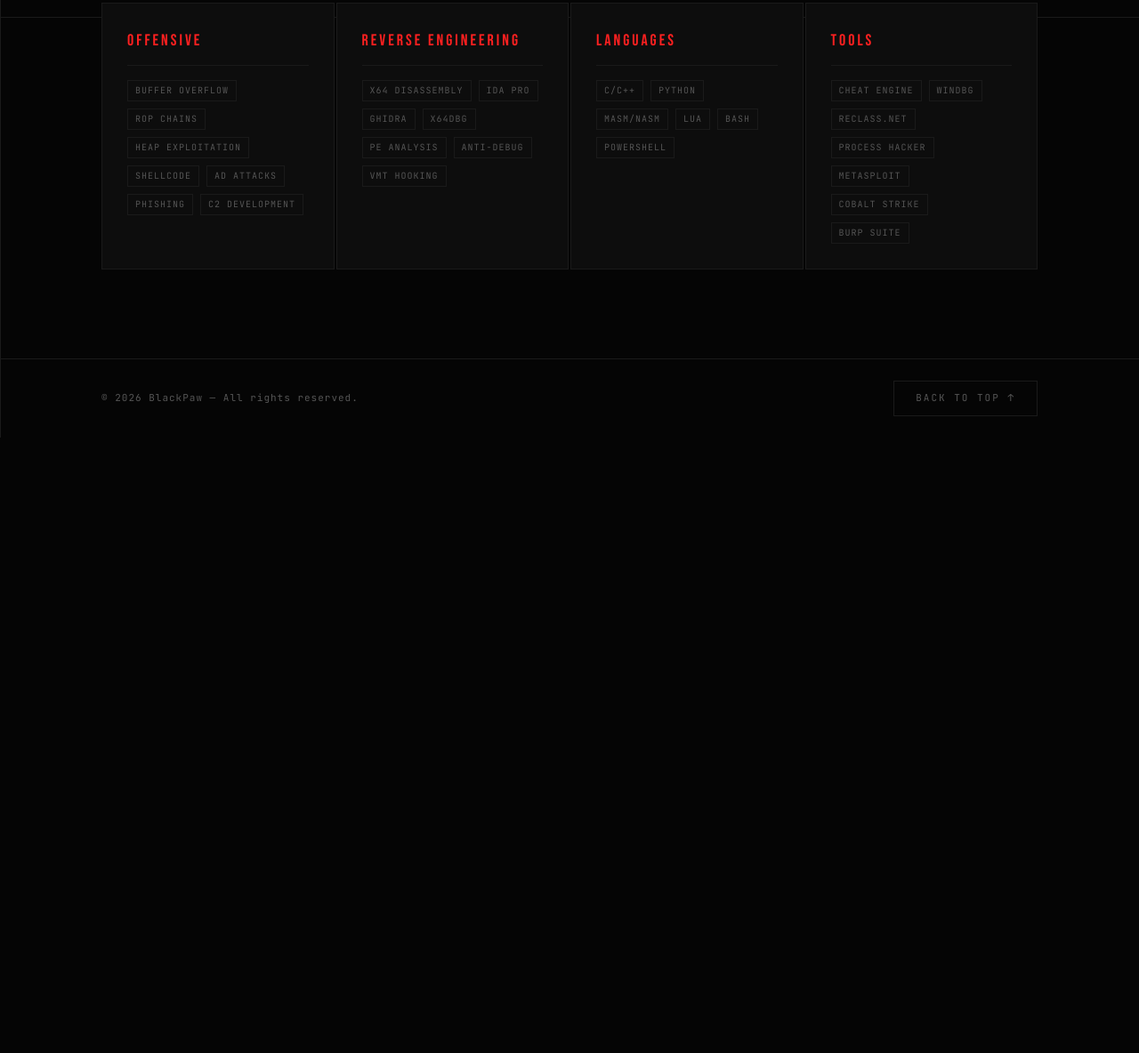
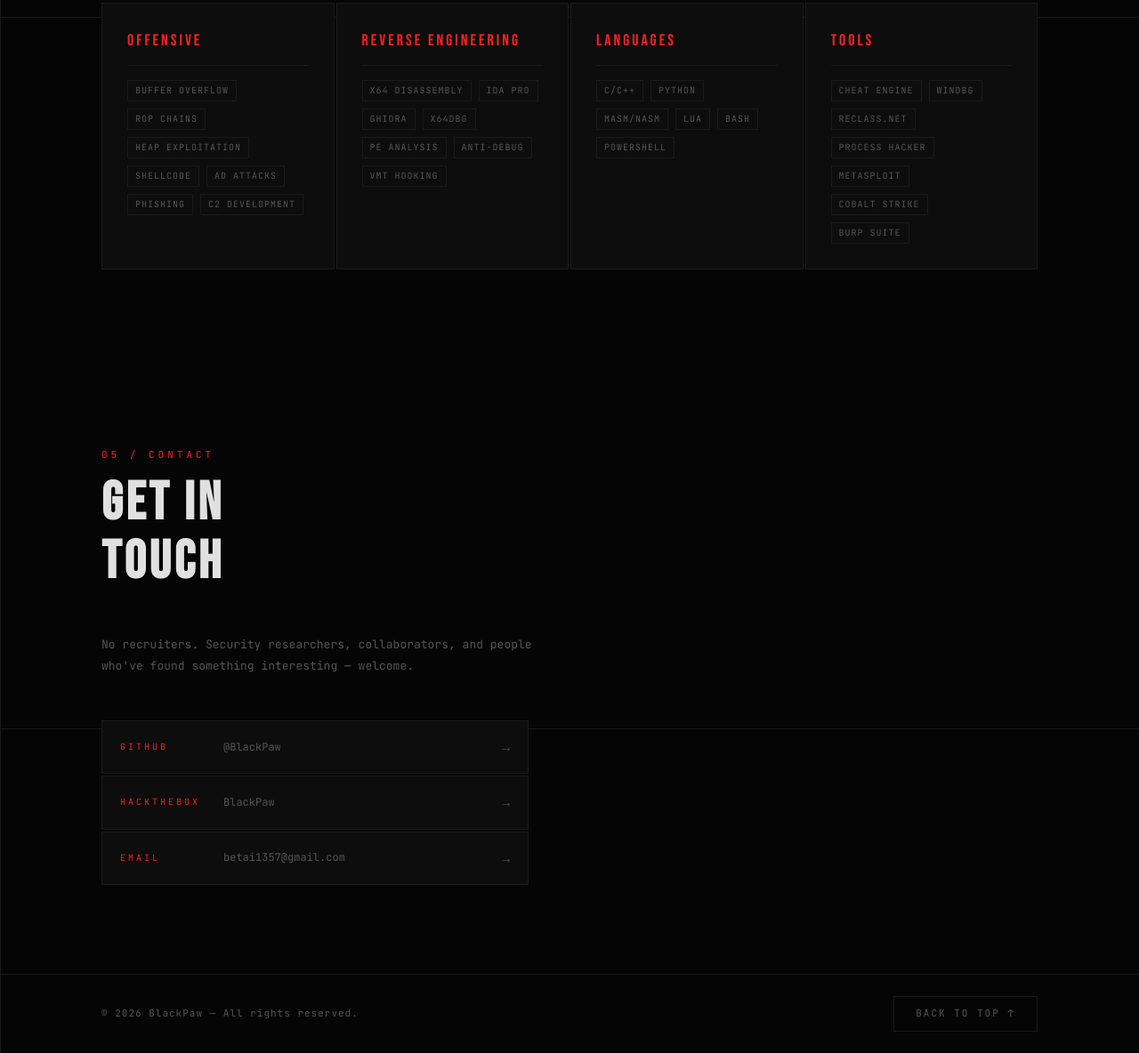
Before and after one commit to BlackPaw21/TheForge, an Astro site: page / in a window 1280 px wide. Shown: the part 3981-5165 px from the top of the page at 89% size. Before the commit the page ends 4473 px from the top, so only its background shows below. Built offline with nearby package versions, Linux system fonts and the light colour scheme; Astro itself is replaced by a stand-in of ours.

Commit message:
feat: complete landing page — all sections assembled

```diff
--- /dev/null
+++ b/src/components/Contact.astro
@@ -0,0 +1,88 @@
+---
+// src/components/Contact.astro
+const links = [
+  { label: 'GitHub',     href: 'https://github.com/BlackPaw',            handle: '@BlackPaw' },
+  { label: 'HackTheBox', href: 'https://hackthebox.com/profile/0',       handle: 'BlackPaw' },
+  { label: 'Email',      href: 'mailto:betai1357@gmail.com',             handle: 'betai1357@gmail.com' },
+];
+---
+
+<section id="contact" class="section">
+  <div class="container">
+    <p class="section-label reveal">05 / CONTACT</p>
+    <h2 class="section-title reveal">GET IN<br />TOUCH</h2>
+    <p class="contact-sub reveal">
+      No recruiters. Security researchers, collaborators, and people<br />
+      who've found something interesting — welcome.
+    </p>
+    <div class="contact-links reveal">
+      {links.map(l => (
+        <a href={l.href} target="_blank" rel="noopener" class="contact-link">
+          <span class="contact-link-label">{l.label}</span>
+          <span class="contact-link-handle">{l.handle}</span>
+          <span class="contact-link-arrow">→</span>
+        </a>
+      ))}
+    </div>
+  </div>
+</section>
+
+<style>
+  .contact-sub {
+    font-size: 13px;
+    color: var(--muted);
+    line-height: 1.9;
+    margin-bottom: 48px;
+  }
+  .contact-links {
+    display: flex;
+    flex-direction: column;
+    gap: 2px;
+    max-width: 480px;
+  }
+  .contact-link {
+    display: flex;
+    align-items: center;
+    justify-content: space-between;
+    padding: 18px 20px;
+    background: var(--surface);
+    border: 1px solid var(--border);
+    transition: border-color 100ms, background 100ms;
+    position: relative;
+  }
+  .contact-link::before {
+    content: '';
+    position: absolute;
+    left: 0; top: 0; bottom: 0;
+    width: 0;
+    background: var(--blood);
+    transition: width 100ms;
+  }
+  .contact-link:hover {
+    border-color: var(--blood);
+    background: var(--elevated);
+  }
+  .contact-link:hover::before { width: 3px; }
+  .contact-link-label {
+    font-size: 10px;
+    letter-spacing: 3px;
+    text-transform: uppercase;
+    color: var(--blood);
+    min-width: 100px;
+  }
+  .contact-link-handle {
+    font-size: 12px;
+    color: var(--muted);
+    flex: 1;
+    padding: 0 16px;
+  }
+  .contact-link-arrow {
+    color: var(--muted);
+    font-size: 14px;
+    transition: transform 100ms, color 100ms;
+  }
+  .contact-link:hover .contact-link-arrow {
+    transform: translateX(4px);
+    color: var(--text);
+  }
+</style>
--- a/src/pages/index.astro
+++ b/src/pages/index.astro
@@ -6,12 +6,14 @@ import About from '../components/About.astro';
 import Arsenal from '../components/Arsenal.astro';
 import Experience from '../components/Experience.astro';
 import Skills from '../components/Skills.astro';
+import Contact from '../components/Contact.astro';
 ---
 
-<Base>
+<Base title="BlackPaw's Forge — Offensive Security">
   <Hero />
   <About />
   <Arsenal />
   <Experience />
   <Skills />
+  <Contact />
 </Base>
```
